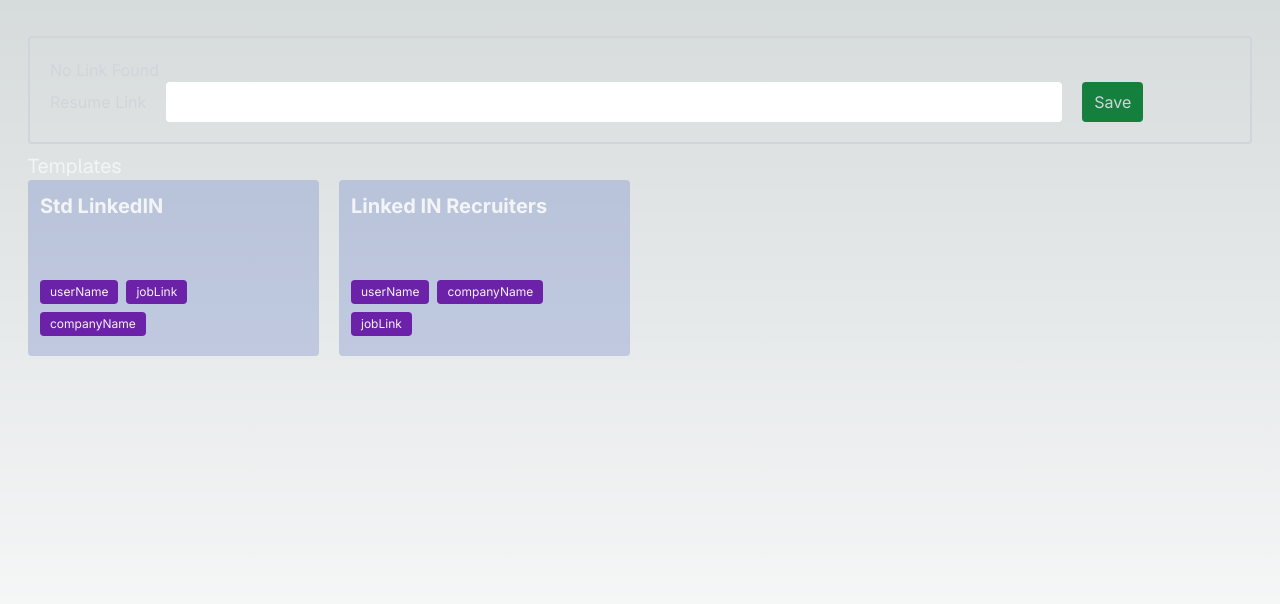
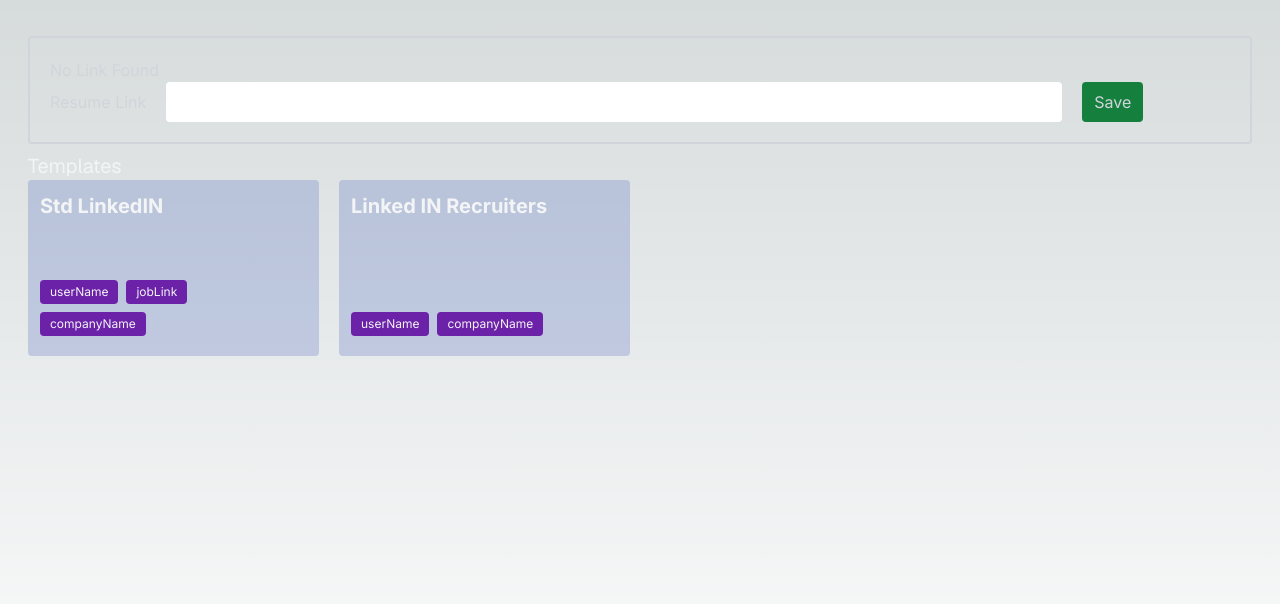
Before and after one commit to tanushm31/templator, a Next.js app: page / in a window 1280 px wide. Shown: the top 604 px of the page. Built offline with nearby package versions, Linux system fonts and the light colour scheme.

Commit message:
removed unused var for template

```diff
--- a/src/app/page.tsx
+++ b/src/app/page.tsx
@@ -71,7 +71,7 @@
       Tanush Mahajan
       `,
 			title: "Linked IN Recruiters",
-			variables: ["userName", "companyName", "jobLink"],
+			variables: ["userName", "companyName"],
 		},
 	];
 	// const resumeLinkFromStorage = "";
```
